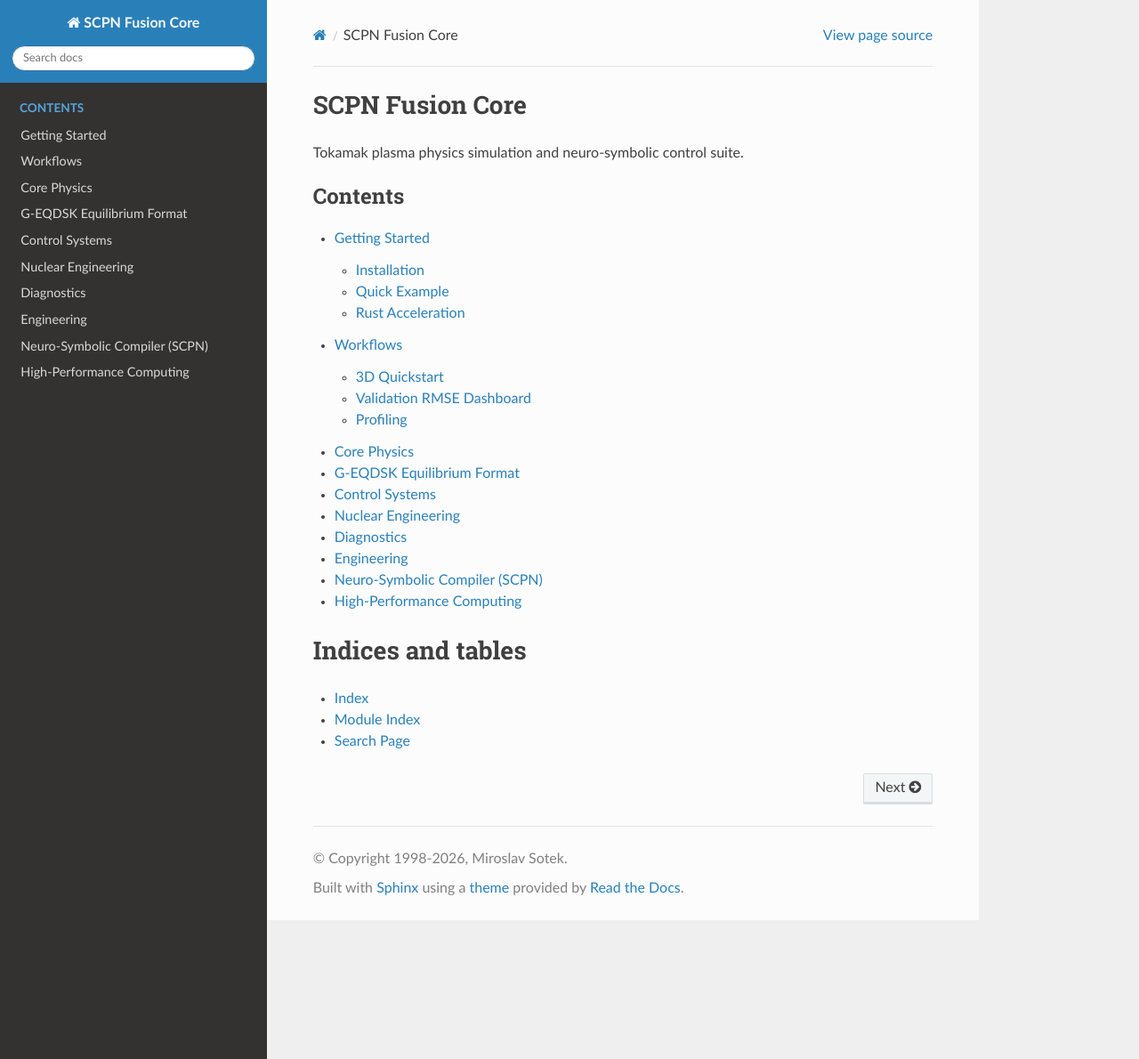
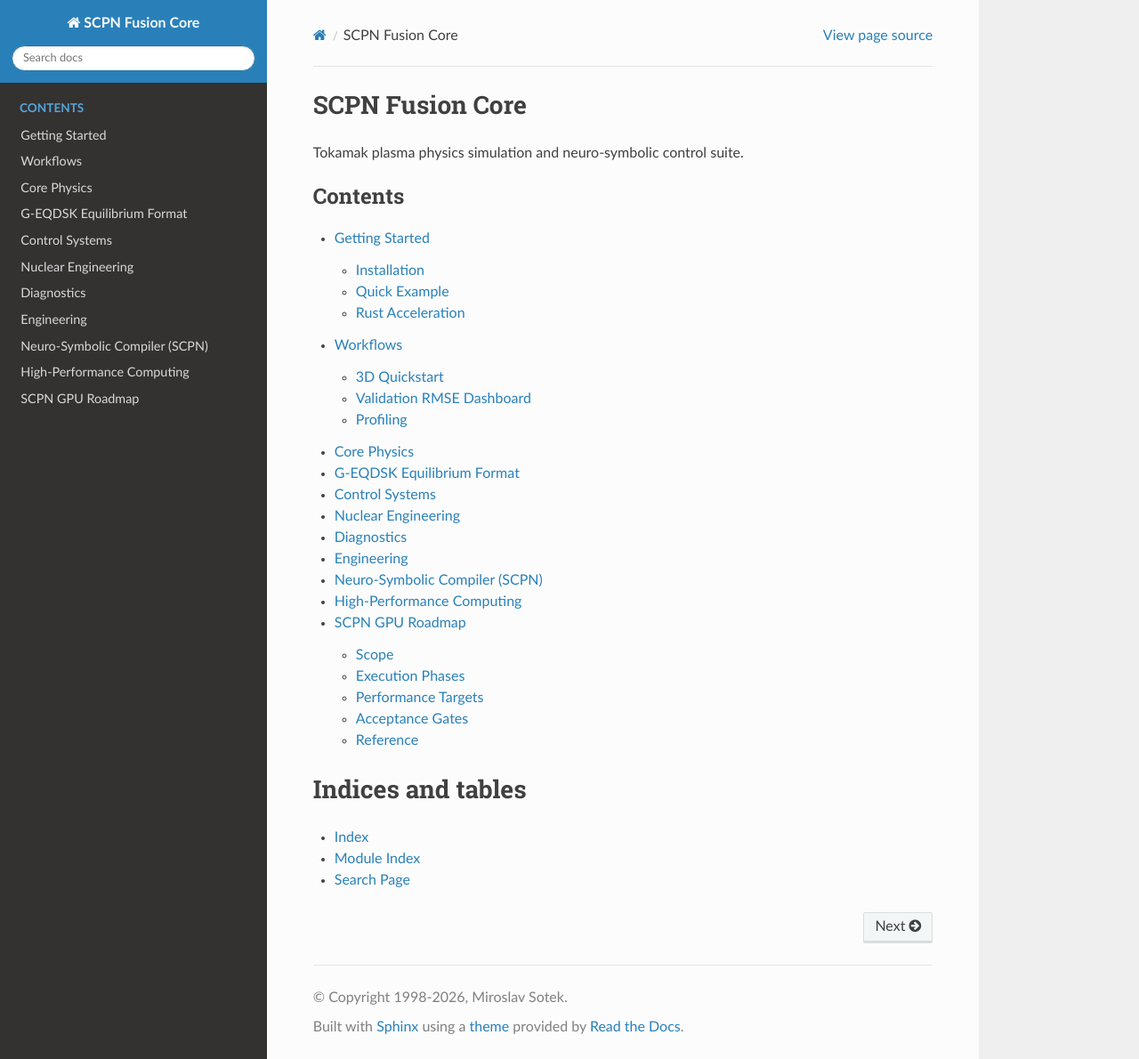
Before and after one commit to anulum/scpn-fusion-core, a Sphinx documentation site: the page built from docs/sphinx/index.rst, in a window 1280 px wide and 1190 px high. Shown: the whole window at 89% size. Built offline with Sphinx 7.4.7 and the Read the Docs theme 3.1.0, drawn with Linux system fonts in a browser that asks for light colours; some of the changed lines change nothing that is shown.

Commit message:
docs(sphinx): add GPU roadmap page to docs navigation
Co-Authored-By: Arcane Sapience <protoscience@anulum.li>

```diff
--- /dev/null
+++ b/docs/sphinx/gpu_roadmap.rst
@@ -0,0 +1,44 @@
+SCPN GPU Roadmap
+================
+
+The GPU acceleration program is tracked in ``docs/GPU_ACCELERATION_ROADMAP.md``.
+This page summarizes the execution sequence and acceptance criteria for quick
+reference in the Sphinx docs set.
+
+Scope
+-----
+
+- Target path: hybrid CPU/GPU execution for Grad-Shafranov + transport kernels
+- Explicitly non-speculative: implementation-first roadmap only
+- Tracking issue: GitHub ``#17``
+
+Execution Phases
+----------------
+
+1. ``wgpu`` SOR kernel (red-black stencil + deterministic CPU fallback)
+2. GPU-backed GMRES preconditioning (CUDA/ROCm adapters with CPU fallback)
+3. Full multigrid on device (smooth/restrict/prolong + coupled nonlinear path)
+
+Performance Targets
+-------------------
+
+- Phase 1:
+  - 65x65: 2x to 4x
+  - 257x257: 5x to 12x
+- Phase 2:
+  - 2x to 6x speedup on linear-algebra-heavy inverse solves
+- Phase 3:
+  - under 1 ms for control-loop grids
+  - 10x to 30x speedup for 257x257+ workloads
+
+Acceptance Gates
+----------------
+
+- Correctness: residual behavior matches CPU reference within configured tolerance
+- Performance: measured speedups meet declared minimum floors
+- Operations: runtime capability detection + automatic CPU fallback
+
+Reference
+---------
+
+- Full plan: ``docs/GPU_ACCELERATION_ROADMAP.md``
--- a/docs/sphinx/index.rst
+++ b/docs/sphinx/index.rst
@@ -17,6 +17,7 @@
    modules/engineering
    modules/scpn
    modules/hpc
+   gpu_roadmap
 
 Indices and tables
 ==================
```
